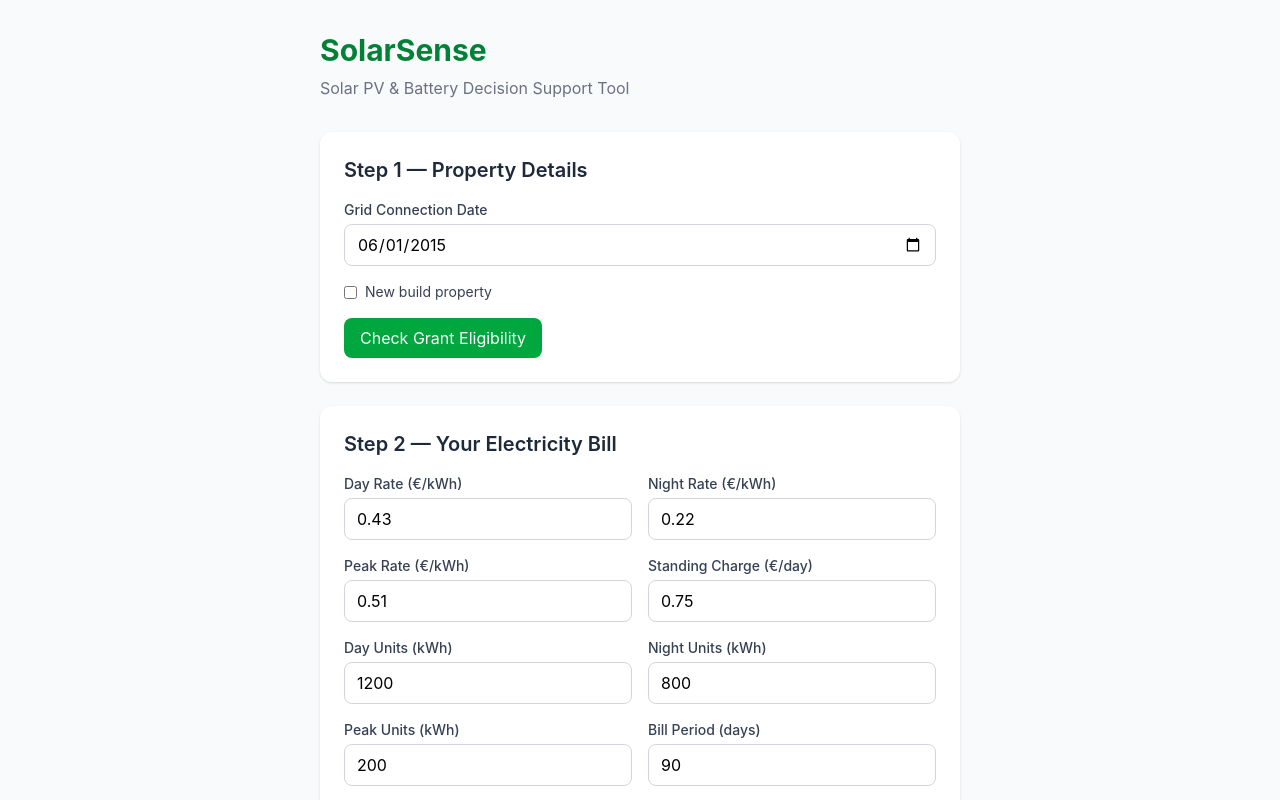
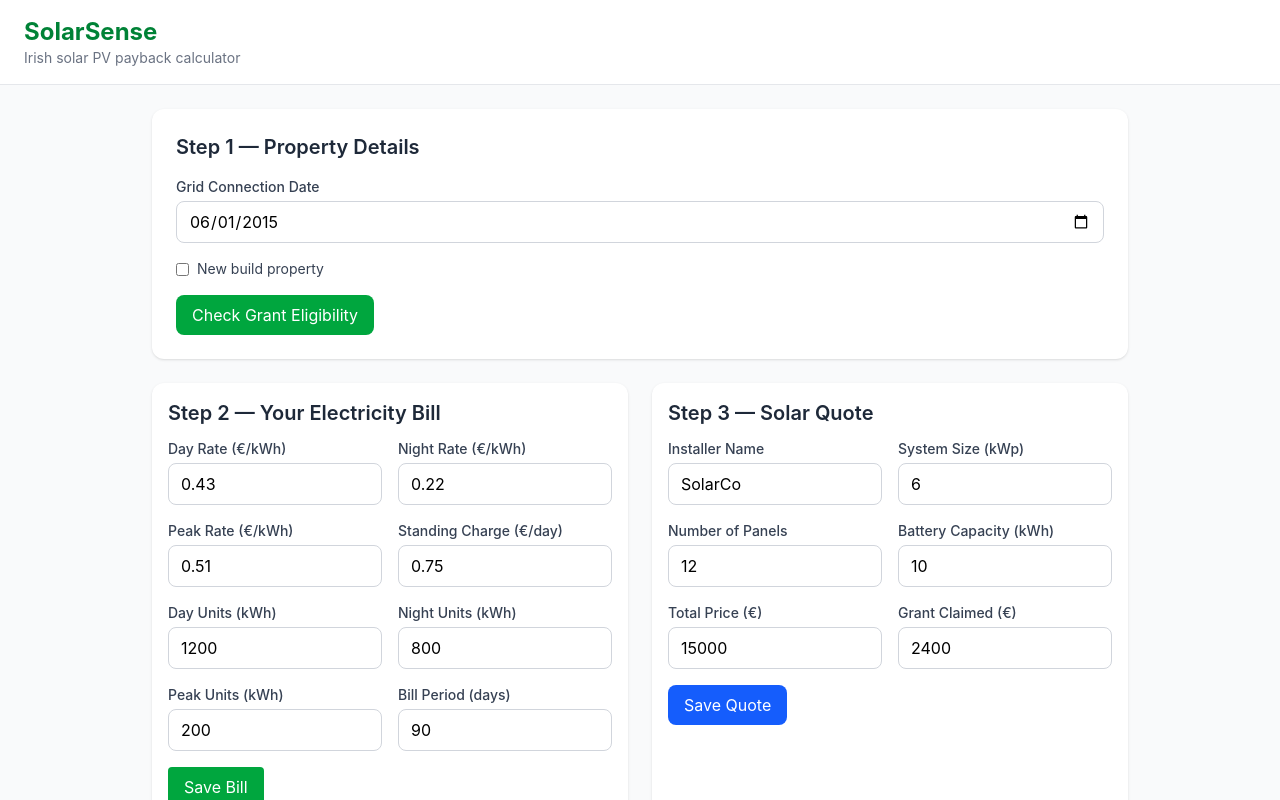
Before and after one commit to pooranc/solarsense, a React app in the folder frontend/: page / in a window 1280 px wide. Shown: the top 800 px of the page. Built offline with nearby package versions, Linux system fonts and the light colour scheme; the HTML template or start-up script is replaced by a standard one.

Commit message:
Improve layout: header, two-column grid, tighter spacing

```diff
--- a/frontend/src/App.jsx
+++ b/frontend/src/App.jsx
@@ -104,10 +104,13 @@ function App() {
   };
 
   return (
-    <div className="min-h-screen bg-gray-50 py-8">
-      <div className="max-w-2xl mx-auto px-4">
-        <h1 className="text-3xl font-bold text-green-700 mb-2">SolarSense</h1>
-        <p className="text-gray-500 mb-8">Solar PV & Battery Decision Support Tool</p>
+    <div className="min-h-screen bg-gray-50">
+      <header className="bg-white border-b border-gray-200 px-6 py-4 mb-6">
+        <h1 className="text-2xl font-bold text-green-700">SolarSense</h1>
+        <p className="text-sm text-gray-500">Irish solar PV payback calculator</p>
+      </header>
+
+      <main className="max-w-5xl mx-auto px-6">
 
         {/* Section 1 */}
         <GrantEligibilitySection
@@ -119,6 +122,7 @@ function App() {
           checkEligibility={checkEligibility}
         />
 
+        <div className="grid grid-cols-2 gap-6">
           {/* Section 2 */}
           <BillSection
             dayRate={dayRate} setDayRate={setDayRate}
@@ -143,6 +147,8 @@ function App() {
             saveQuote={saveQuote} savedQuoteId={savedQuoteId}
           />
 
+        </div>
+
         {/* Section 4 */}
         <PaybackSection
           calculatePayback={calculatePayback}
@@ -150,8 +156,9 @@ function App() {
           installerName={installerName}
         />
 
+      </main>
     </div>
-    </div>
+
   )
 }
 
--- a/frontend/src/components/BillSection.jsx
+++ b/frontend/src/components/BillSection.jsx
@@ -3,8 +3,8 @@ function BillSection({ dayRate, setDayRate, nightRate, setNightRate, peakRate, s
     peakUnits, setPeakUnits, billPeriodDays, setBillPeriodDays, saveBill, savedBillId }) {
     return (
 
-            <div className="bg-white rounded-xl shadow p-6 mb-6">
-          <h2 className="text-xl font-semibold text-gray-800 mb-4">Step 2 — Your Electricity Bill</h2>
+        <div className="bg-white rounded-xl shadow p-4 mb-6">
+            <h2 className="text-xl font-semibold text-gray-800 mb-3">Step 2 — Your Electricity Bill</h2>
             <div className="grid grid-cols-2 gap-4">
                 {[
                     ['Day Rate (€/kWh)', dayRate, setDayRate],
--- a/frontend/src/components/QuoteSection.jsx
+++ b/frontend/src/components/QuoteSection.jsx
@@ -3,8 +3,8 @@ function QuoteSection({ installerName, setInstallerName, systemSizeKwp, setSyste
   totalPrice, setTotalPrice, grantAmountClaimed, setGrantAmountClaimed,
   saveQuote, savedQuoteId }) {
   return (
-     <div className="bg-white rounded-xl shadow p-6 mb-6">
-          <h2 className="text-xl font-semibold text-gray-800 mb-4">Step 3 — Solar Quote</h2>
+     <div className="bg-white rounded-xl shadow p-4 mb-6">
+          <h2 className="text-xl font-semibold text-gray-800 mb-3">Step 3 — Solar Quote</h2>
           <div className="grid grid-cols-2 gap-4">
             {[
               ['Installer Name', installerName, setInstallerName, 'text'],
```
Lines whose indentation alone changed are shown as unchanged.
